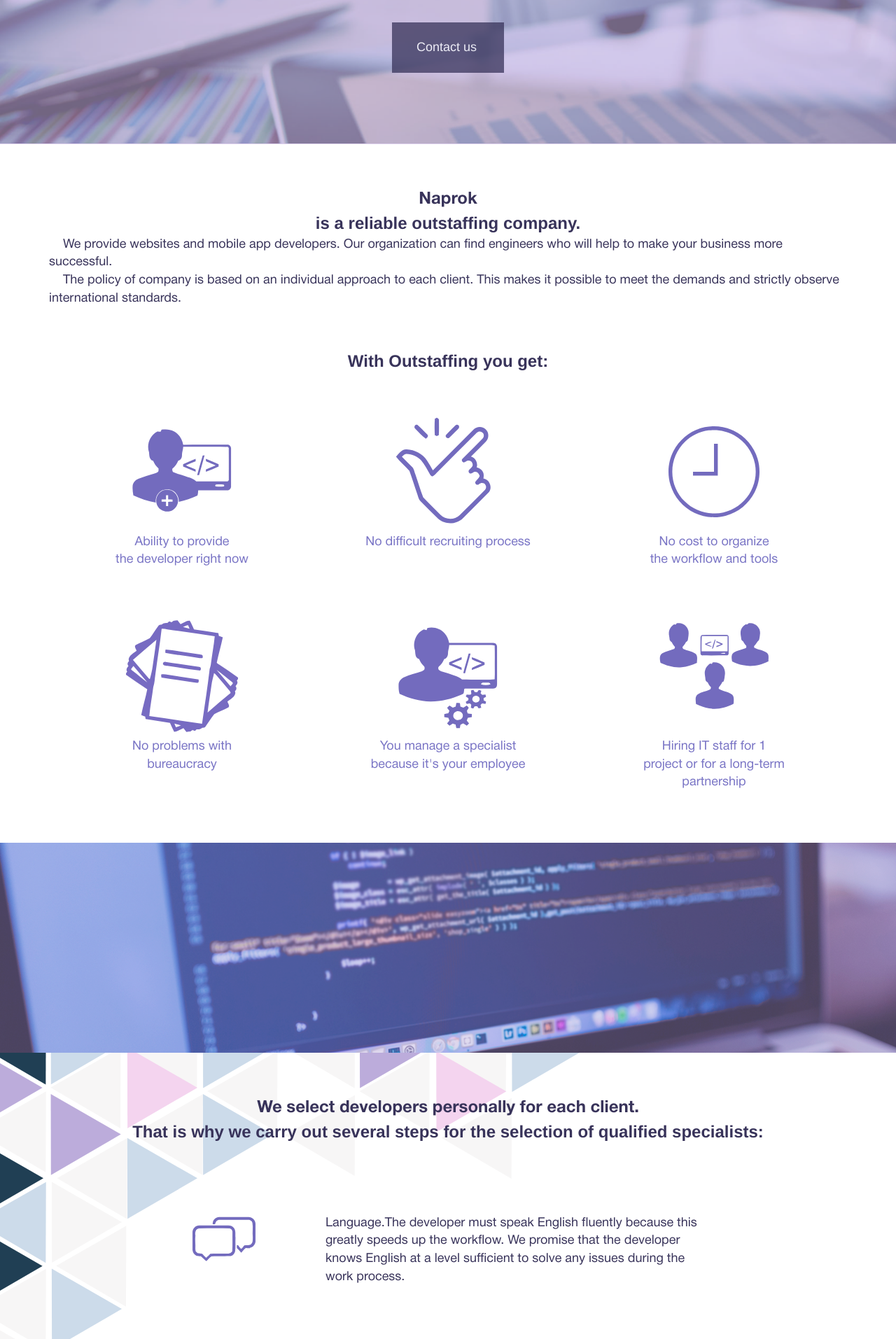
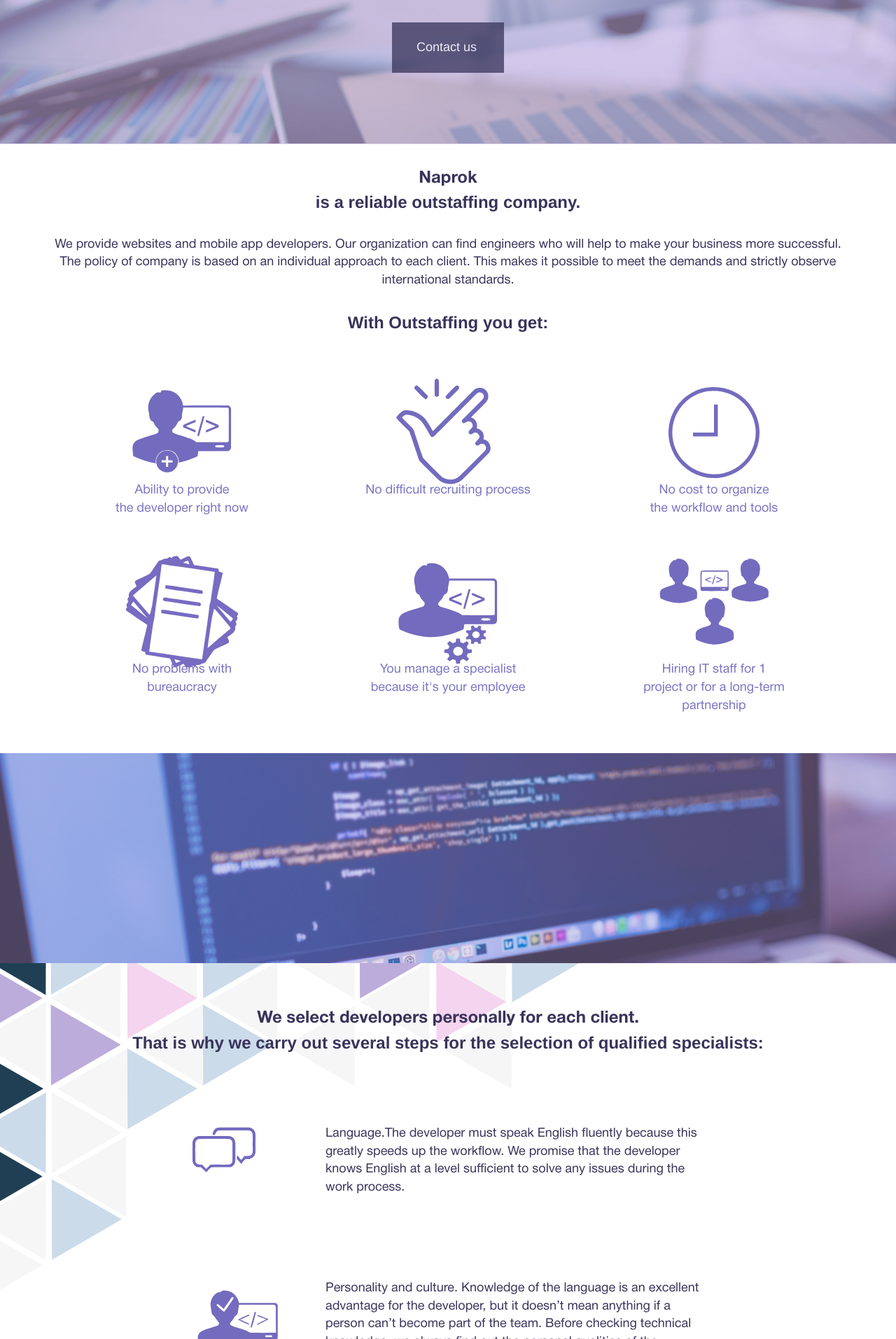
Before and after one commit to eugenekorpan/Old-Naprok-Landing, a Jekyll site: the page index.html, which Jekyll copies as it is, in a window 1280 px wide. Shown: the part 404-2317 px from the top of the page at 70% size. Built offline with Jekyll 4.4.1, drawn with Linux system fonts in a browser that asks for light colours; nearby versions of some CDN libraries.

Commit message:
fix content

```diff
--- a/css/app.css
+++ b/css/app.css
@@ -38,8 +38,7 @@
 
 p {
   font-family: Helvetica;
-  font-size: 18px;
-  text-indent: 0; }
+  font-size: 18px; }
 
 ul {
   list-style: none;
@@ -143,16 +142,15 @@
   .top-line .nav a:hover {
     background-color: #bebbc1; }
 
-.why .indent {
-  text-indent: 20px;
-  margin: 0; }
-
-.why p {
-  color: #38335A; }
-
-.why h2 {
-  margin-top: 60px;
-  color: #38335A; }
+.why {
+  text-align: center; }
+  .why p {
+    color: #38335A;
+    margin: 0; }
+  .why h2 {
+    margin-top: 30px;
+    margin-bottom: 30px;
+    color: #38335A; }
 
 .icons {
   text-align: center;
--- a/index.html
+++ b/index.html
@@ -54,10 +54,10 @@
     <div class="why" id="why">
       <div class="container">
         <h2><span>Naprok</span><br /> is a reliable outstaffing company.</h2>
-        <p class="indent">
+        <p>
           We provide websites and mobile app developers. Our organization can find engineers who will help to make your business more successful.
         </p>
-        <p class="indent">
+        <p>
           The policy of company is based on an individual approach to each client. This makes it possible to meet the demands and strictly observe international standards.
         </p>
         <h2>With Outstaffing you get:</h2>
```
Also changed, not shown: _sass/index.scss (+4 -6 lines).
